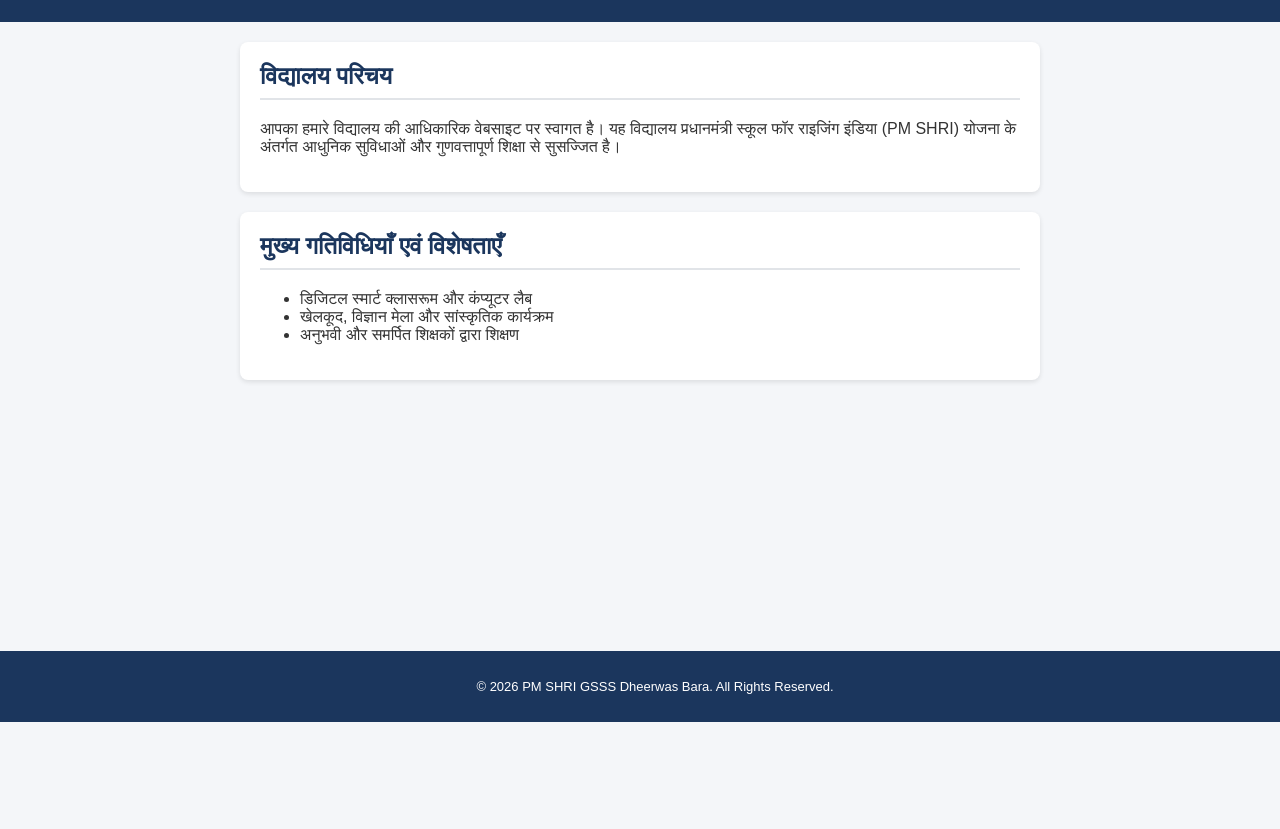
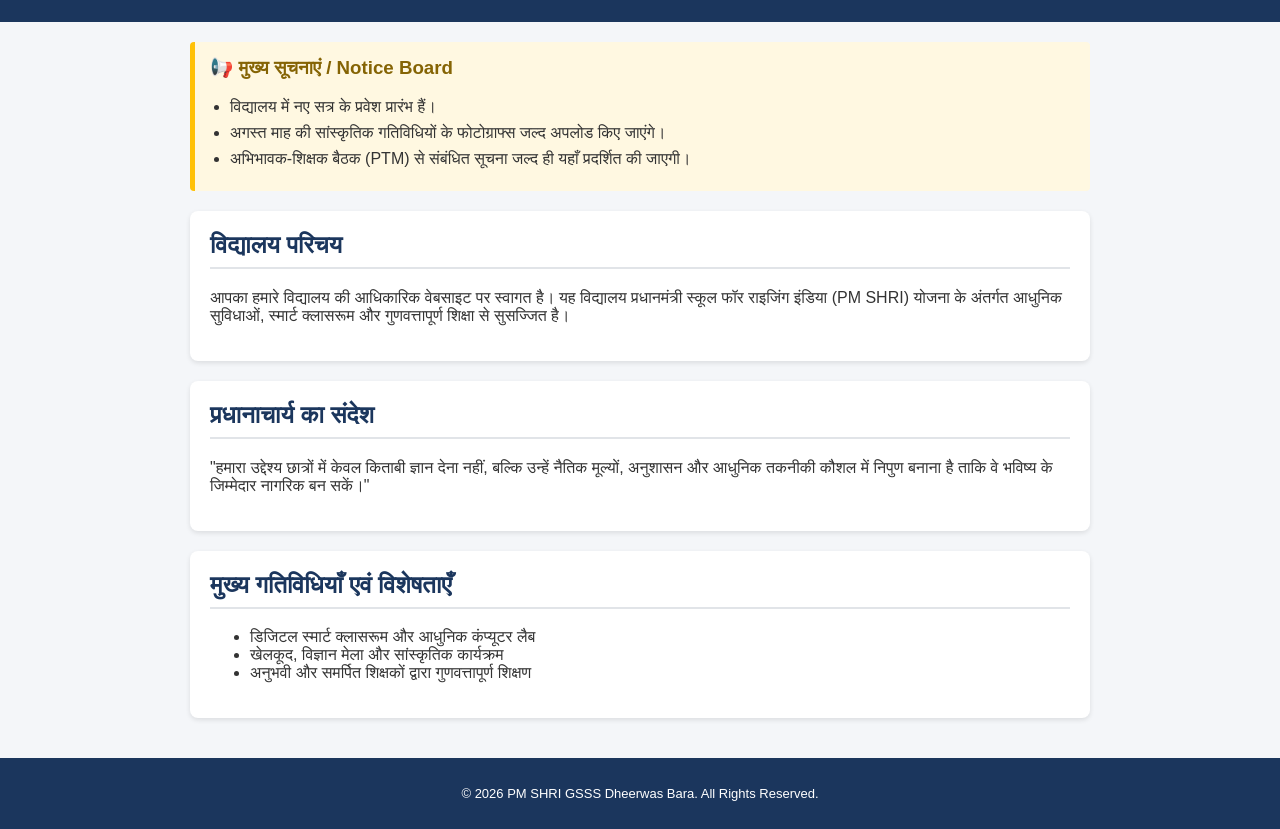
Before and after one commit to gsssdheerwasbara/school-website, a plain HTML site: page index.html in a window 1280 px wide. Shown: the part 78-907 px from the top of the page. Before the commit the page ends 800 px from the top, so only its background shows below. Drawn offline with Linux system fonts and the light colour scheme.

Commit message:
Update index.html

```diff
--- a/index.html
+++ b/index.html
@@ -9,10 +9,14 @@
         header { background-color: #1b365d; color: white; text-align: center; padding: 25px 15px; }
         header h1 { margin: 0; font-size: 24px; }
         header p { margin: 5px 0 0; font-size: 14px; color: #d0d7de; }
-        .container { max-width: 800px; margin: 20px auto; padding: 0 15px; }
+        .container { max-width: 900px; margin: 20px auto; padding: 0 15px; }
         .card { background: white; padding: 20px; margin-bottom: 20px; border-radius: 8px; box-shadow: 0 2px 5px rgba(0,0,0,0.1); }
         .card h2 { color: #1b365d; border-bottom: 2px solid #e1e4e8; padding-bottom: 8px; margin-top: 0; }
-        footer { text-align: center; padding: 15px; background-color: #1b365d; color: white; font-size: 13px; position: fixed; bottom: 0; width: 100%; }
+        .notice-board { background: #fff8e1; border-left: 5px solid #ffc107; padding: 15px; margin-bottom: 20px; border-radius: 4px; }
+        .notice-board h3 { margin-top: 0; color: #856404; }
+        .notice-board ul { padding-left: 20px; margin-bottom: 0; }
+        .notice-board li { margin-bottom: 8px; }
+        footer { text-align: center; padding: 15px; background-color: #1b365d; color: white; font-size: 13px; margin-top: 40px; }
     </style>
 </head>
 <body>
@@ -23,19 +27,36 @@
     </header>
 
     <div class="container">
+
+        <!-- नोटिस बोर्ड सेक्शन -->
+        <div class="notice-board">
+            <h3>📢 मुख्य सूचनाएं / Notice Board</h3>
+            <ul>
+                <li>विद्यालय में नए सत्र के प्रवेश प्रारंभ हैं।</li>
+                <li>अगस्त माह की सांस्कृतिक गतिविधियों के फोटोग्राफ्स जल्द अपलोड किए जाएंगे।</li>
+                <li>अभिभावक-शिक्षक बैठक (PTM) से संबंधित सूचना जल्द ही यहाँ प्रदर्शित की जाएगी।</li>
+            </ul>
+        </div>
+
         <div class="card">
             <h2>विद्यालय परिचय</h2>
-            <p>आपका हमारे विद्यालय की आधिकारिक वेबसाइट पर स्वागत है। यह विद्यालय प्रधानमंत्री स्कूल फॉर राइजिंग इंडिया (PM SHRI) योजना के अंतर्गत आधुनिक सुविधाओं और गुणवत्तापूर्ण शिक्षा से सुसज्जित है।</p>
+            <p>आपका हमारे विद्यालय की आधिकारिक वेबसाइट पर स्वागत है। यह विद्यालय प्रधानमंत्री स्कूल फॉर राइजिंग इंडिया (PM SHRI) योजना के अंतर्गत आधुनिक सुविधाओं, स्मार्ट क्लासरूम और गुणवत्तापूर्ण शिक्षा से सुसज्जित है।</p>
+        </div>
+
+        <div class="card">
+            <h2>प्रधानाचार्य का संदेश</h2>
+            <p>"हमारा उद्देश्य छात्रों में केवल किताबी ज्ञान देना नहीं, बल्कि उन्हें नैतिक मूल्यों, अनुशासन और आधुनिक तकनीकी कौशल में निपुण बनाना है ताकि वे भविष्य के जिम्मेदार नागरिक बन सकें।"</p>
         </div>
 
         <div class="card">
             <h2>मुख्य गतिविधियाँ एवं विशेषताएँ</h2>
             <ul>
-                <li>डिजिटल स्मार्ट क्लासरूम और कंप्यूटर लैब</li>
+                <li>डिजिटल स्मार्ट क्लासरूम और आधुनिक कंप्यूटर लैब</li>
                 <li>खेलकूद, विज्ञान मेला और सांस्कृतिक कार्यक्रम</li>
-                <li>अनुभवी और समर्पित शिक्षकों द्वारा शिक्षण</li>
+                <li>अनुभवी और समर्पित शिक्षकों द्वारा गुणवत्तापूर्ण शिक्षण</li>
             </ul>
         </div>
+
     </div>
 
     <footer>
```
